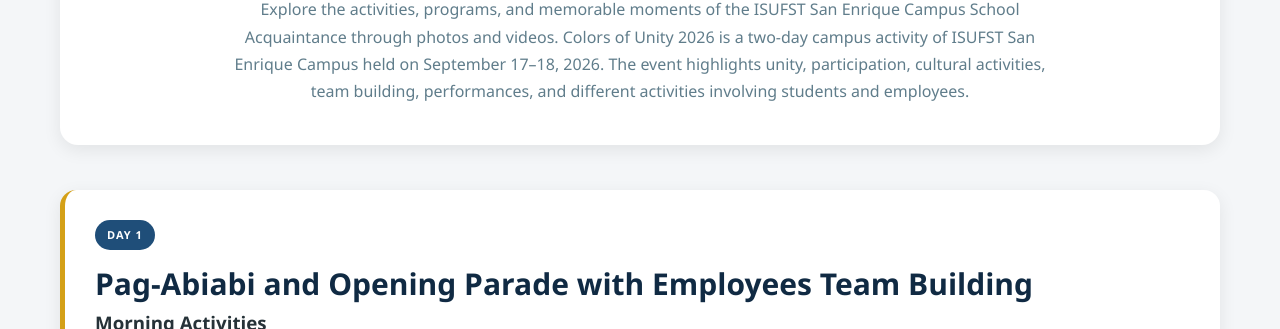
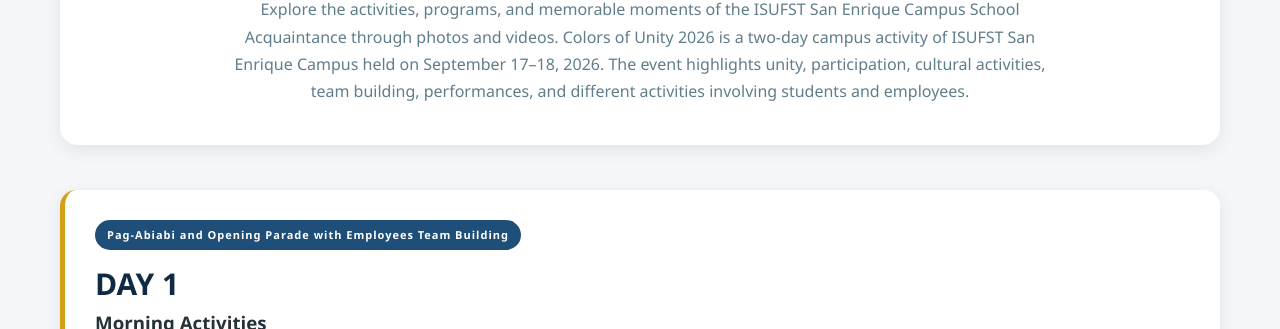
Before and after one commit to ghostlyphantom/campusleaders, a plain HTML site: page acquaintance.html in a window 1280 px wide. Shown: the part 471-800 px from the top of the page. Drawn offline with Linux system fonts and the light colour scheme.

Commit message:
Update acquaintance.html

```diff
--- a/acquaintance.html
+++ b/acquaintance.html
@@ -70,8 +70,8 @@
     <section class="acquaintance-day">
 
         <div class="day-heading">
-            <span class="section-label">DAY 1</span>
-            <h2>Pag-Abiabi and Opening Parade with Employees Team Building</span>
+            <span class="section-label">Pag-Abiabi and Opening Parade with Employees Team Building</span>
+            <h2>DAY 1</h2>
                 <h3>Morning Activities</h2>
             <p>
                 The first day features different activities and programs
```
